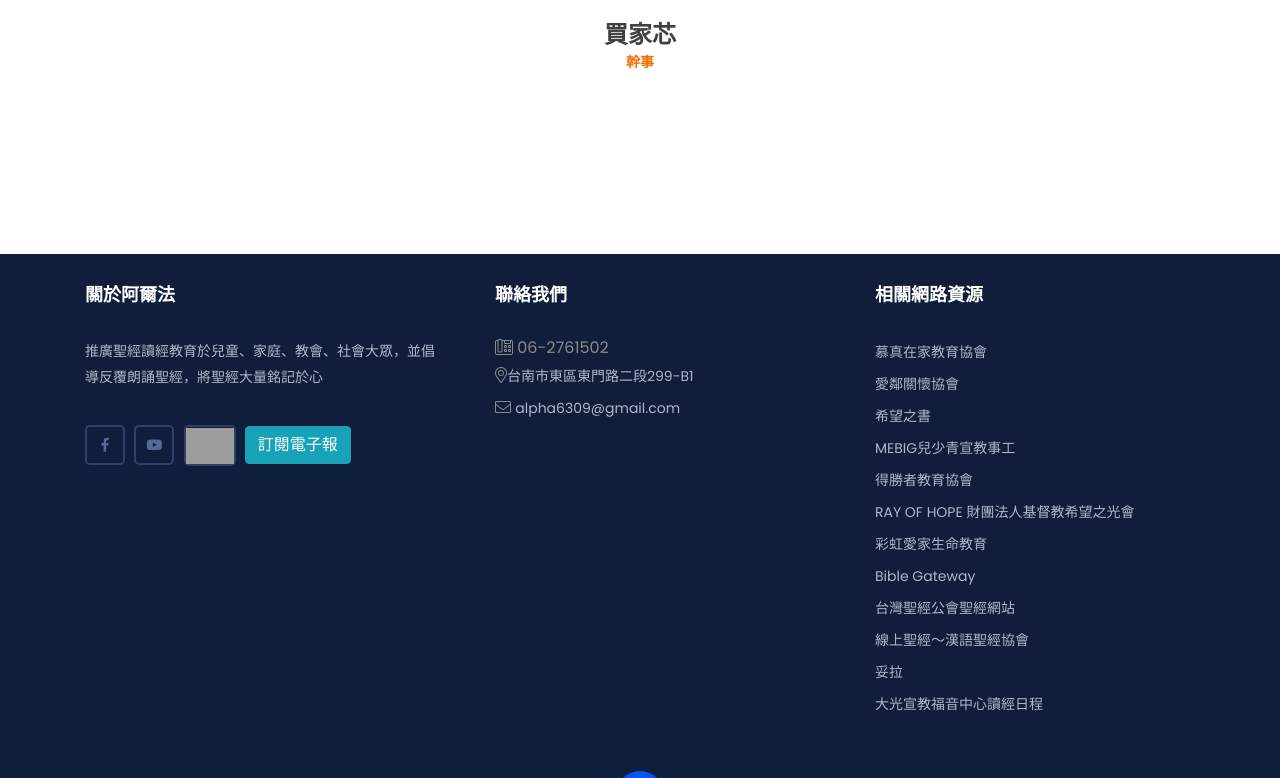
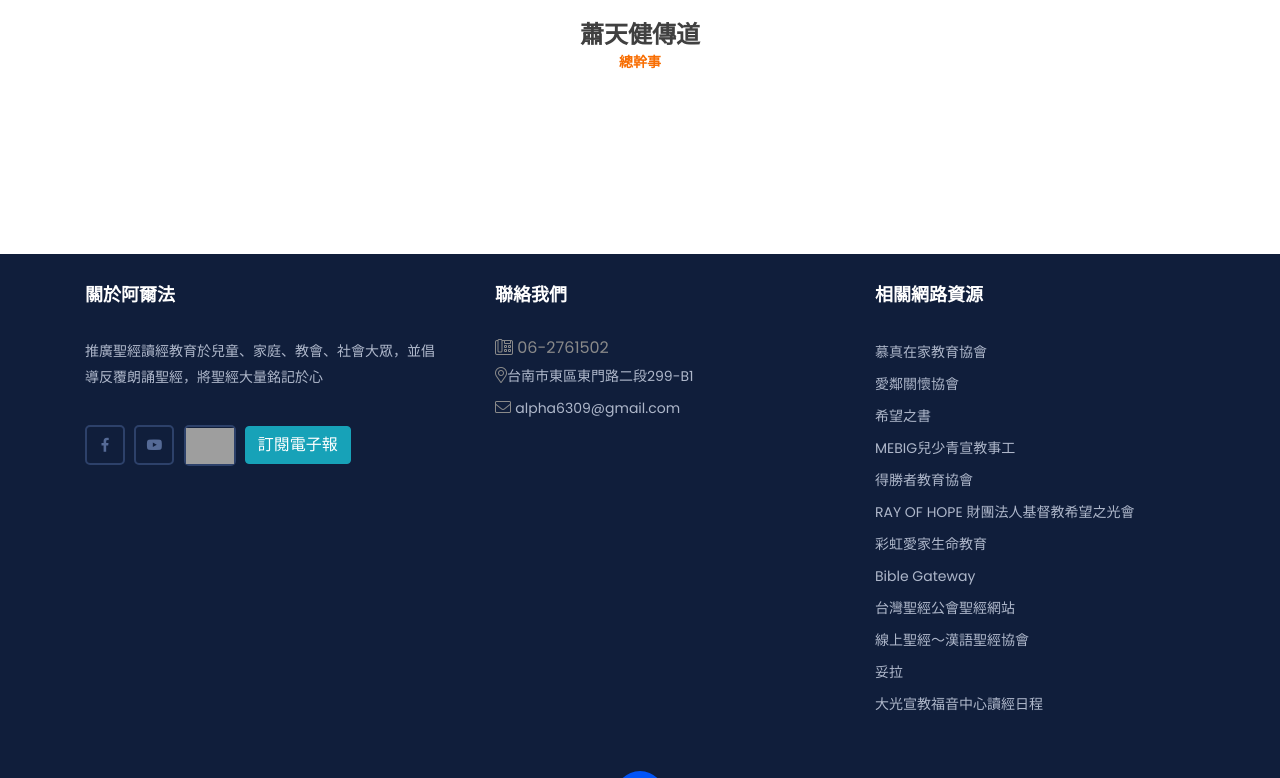
Before and after one commit to alpha6309/website, a Jekyll site: the page built from pages/團隊.md, in a window 1280 px wide and 900 px high, scrolled down 2239 px, cut to the strip 122-900 px from the top of the window. Built offline with Jekyll 4.4.1, drawn with Linux system fonts in a browser that asks for light colours; comment, search, counter and statistics services are not loaded; grey boxes are pictures that could not be loaded.

Commit message:
增加總幹事

```diff
--- a/_data/team.yml
+++ b/_data/team.yml
@@ -36,6 +36,6 @@
 - name: 吳美珍
   description: "監事、退休人員，渴慕主話"
   headshot: 吳美珍.jpg
-- name: 買家芯
-  description: "幹事"
-  headshot: 買家芯.jpeg
+- name: 蕭天健傳道
+  description: "總幹事"
+  headshot: 蕭天健.jpeg
```
Also changed, not shown: assets/images/headshot/蕭天健.jpeg (added).
